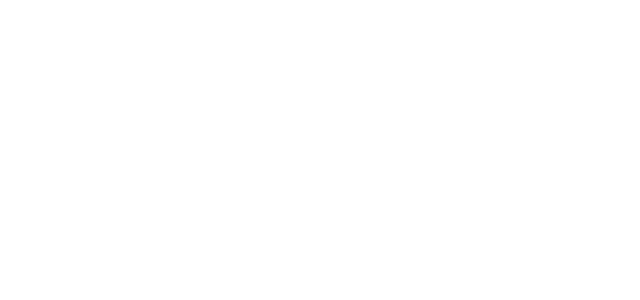
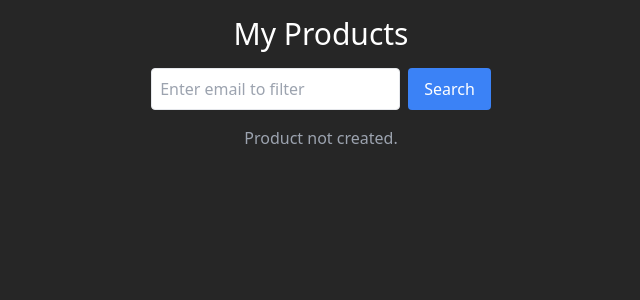
Before and after one commit to PRIYANSHI-eng/E-commerce-follow-along, a React (Vite) app in the folder frontend/: page /my_products in a window 1280 px wide. Before the commit this address had no page. Shown: the top 300 px of the page, without its empty margins (319-959 px from the left). Built offline with nearby package versions, Linux system fonts and the light colour scheme; the HTML template or start-up script is replaced by a standard one.

Commit message:
milestone 12

```diff
--- a/frontend/src/App.jsx
+++ b/frontend/src/App.jsx
@@ -1,6 +1,6 @@
 import React from 'react'
 import { BrowserRouter,Routes,Route } from 'react-router-dom';
-import {LoginPage,SignupPage,Home,CreateProduct} from "./Routes";
+import {LoginPage,SignupPage,Home,CreateProduct,MyProducts} from "./Routes";
 import "./App.css";
 
 const App = () => {
@@ -11,6 +11,7 @@
         <Route path='/login' element={<LoginPage/>}/>
         <Route path="/signup" element={<SignupPage />} />
         <Route path="/create-product" element={<CreateProduct />} />
+        <Route path="/my_products" element={<MyProducts />} />
       </Routes>
     </BrowserRouter>
   )
--- a/frontend/src/Routes.jsx
+++ b/frontend/src/Routes.jsx
@@ -2,4 +2,5 @@
 import SignupPage from "./pages/Signup";
 import Home from "./pages/Home";
 import CreateProduct from './pages/createProduct.jsx';
-export {LoginPage,SignupPage,Home,CreateProduct};
+import MyProducts from "./pages/myProducts.jsx";
+export {LoginPage,SignupPage,Home,CreateProduct,MyProducts};
--- /dev/null
+++ b/frontend/src/pages/myProducts.jsx
@@ -0,0 +1,65 @@
+import { useEffect, useState } from "react";
+import Product from "../components/auth/Product";
+
+export default function MyProducts() {
+    const [products, setProducts] = useState([]);
+    const [loading, setLoading] = useState(false);
+    const [error, setError] = useState(null);
+    const [email, setEmail] = useState("");
+
+    const fetchProducts = (email) => {
+        if (!email) return;
+        setLoading(true);
+        setError(null);
+
+        fetch(`http://localhost:8000/api/v2/product/my-products?email=${email}`)
+            .then((res) => {
+                if (!res.ok) {
+                    throw new Error(`HTTP error! Status: ${res.status}`);
+                }
+                return res.json();
+            })
+            .then((data) => {
+                setProducts(data.products || []);
+                setLoading(false);
+            })
+            .catch((err) => {
+                console.error("Error fetching products:", err);
+                setError(err.message);
+                setLoading(false);
+            });
+    };
+
+    return (
+        <div className="w-full min-h-screen bg-neutral-800">
+            <h1 className="text-3xl text-center py-4 px-6 text-white">My Products</h1>
+            <div className="flex justify-center mb-4">
+                <input
+                    type="email"
+                    placeholder="Enter email to filter"
+                    value={email}
+                    onChange={(e) => setEmail(e.target.value)}
+                    className="p-2 border rounded text-black"
+                />
+                <button
+                    onClick={() => fetchProducts(email)}
+                    className="ml-2 px-4 py-2 bg-blue-500 hover:bg-blue-600 rounded text-white"
+                >
+                    Search
+                </button>
+            </div>
+
+            {loading && <div className="text-center text-white mt-10">Loading products...</div>}
+            {error && <div className="text-center text-red-500 mt-5">{error}</div>}
+            {!loading && !error && products.length === 0 && (
+                <div className="text-center text-gray-400">Product not created.</div>
+            )}
+
+            <div className="grid grid-cols-1 sm:grid-cols-2 md:grid-cols-3 gap-4 p-4">
+                {products.map((product) => (
+                    <Product key={product.id} {...product} />
+                ))}
+            </div>
+        </div>
+    );
+}
```
